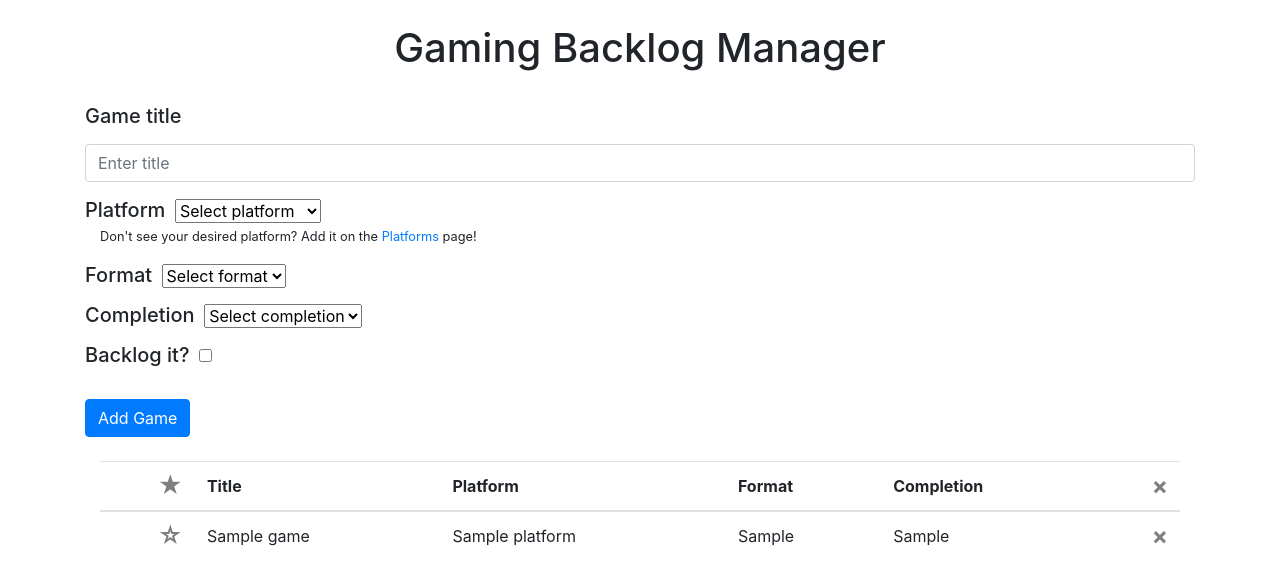
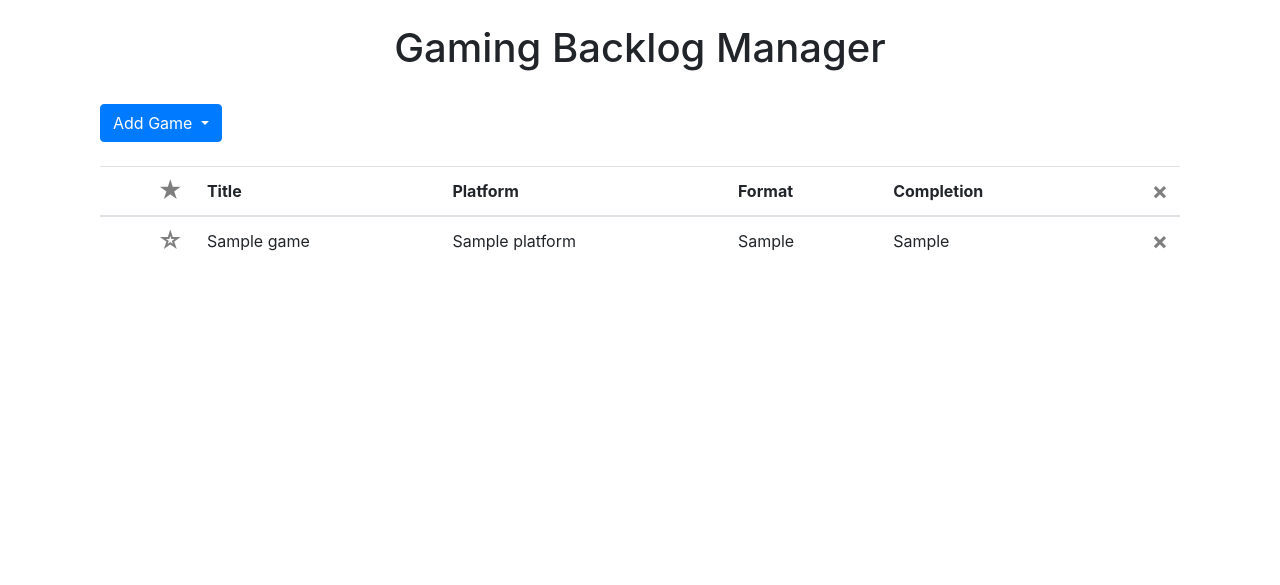
Before and after one commit to bsker1/flask_gbm, a Flask app: page /gaming-backlog-manager in a window 1280 px wide. Shown: the part 56-641 px from the top of the page. Run offline with Flask 3, Linux system fonts and the light colour scheme; a user stored in the database is signed in; tables that the repository leaves empty hold one stand-in row (values such as "Sample post"); some libraries are stand-ins or nearby versions.

Commit message:
put add game options in dropdown button

```diff
--- a/website/templates/gaming_backlog_manager.html
+++ b/website/templates/gaming_backlog_manager.html
@@ -6,7 +6,19 @@
   <h1 align="center">Gaming Backlog Manager</h1>
   <br />
 
-  <form method="POST">
+  <div class="dropdown">
+    <button
+      class="btn btn-primary dropdown-toggle"
+      type="button"
+      id="add_game_dropdown"
+      data-toggle="dropdown"
+      style="margin-left: 15px;"
+    >
+      Add Game
+    </button>
+    <div class="dropdown-menu" aria-labelledby="add_game_dropdown">
+      <div class="dropdown-item">
+        <form method="POST" style="margin-top: 5px; margin-bottom: 5px;">
           <div class="form-group">
             <label for="title"><h5>Game title</h5></label>
             <input
@@ -57,6 +69,9 @@
           </div>
           <button type="submit" class="btn btn-primary">Add Game</button>
         </form>
+      </div>
+    </div>
+  </div>
   <br />
 
   <div class="container">
```
Lines whose indentation alone changed are shown as unchanged.
